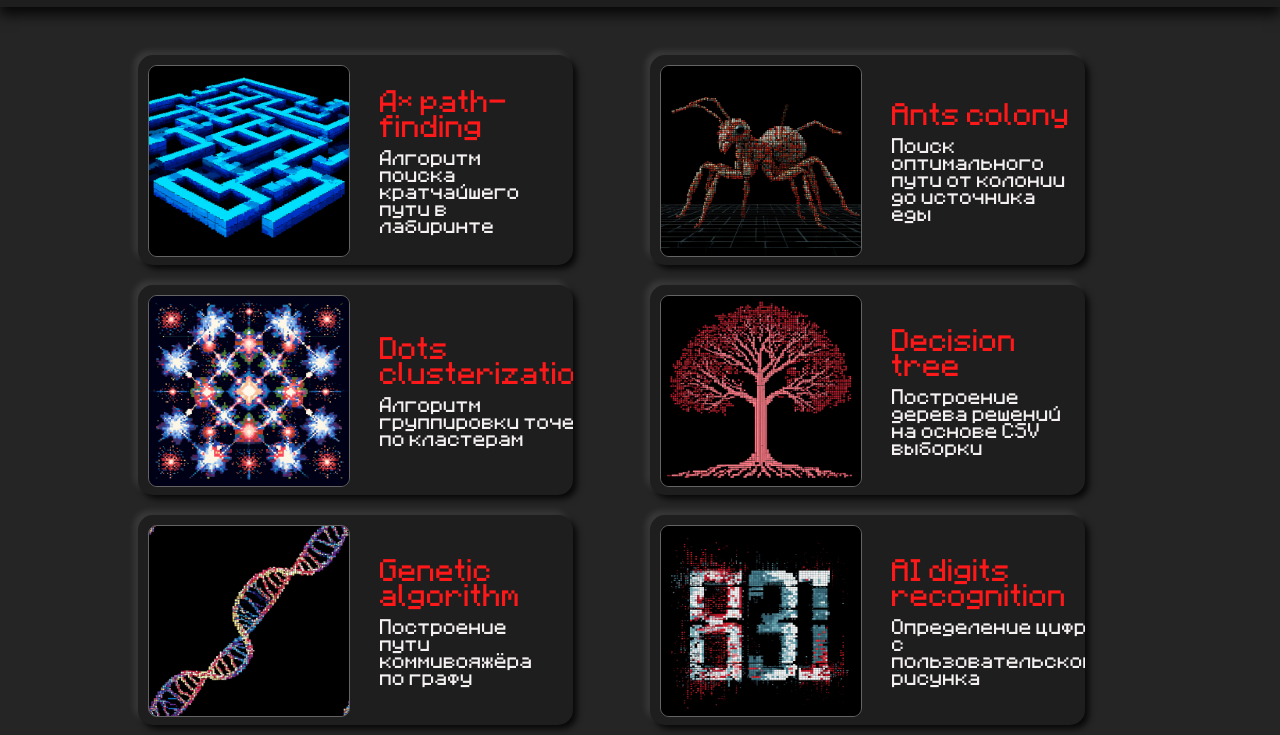
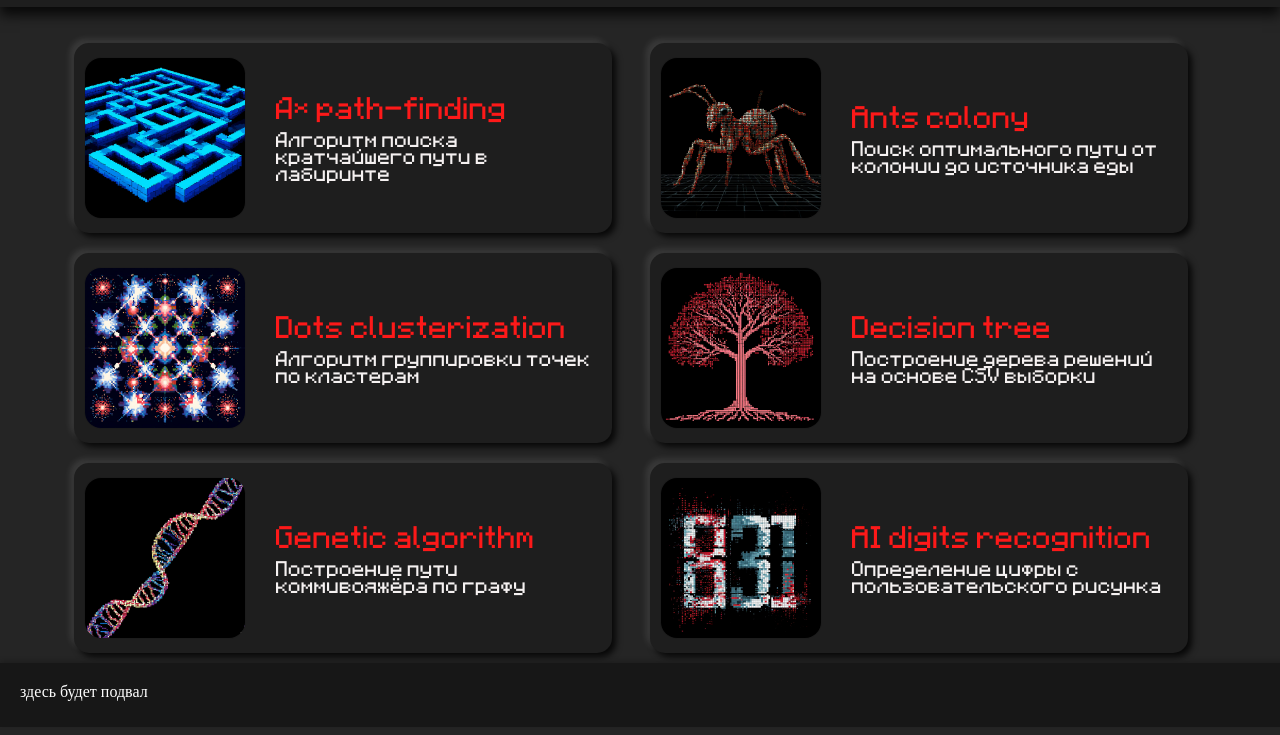
Before and after one commit to aspakaramych/webAlgosHITs, a plain HTML site: page mainpage/index.html in a window 1280 px wide. Shown: the part 73-808 px from the top of the page. Drawn offline with Linux system fonts and the light colour scheme.

Commit message:
add footer, redesign mainpage

```diff
--- a/common_styles.css
+++ b/common_styles.css
@@ -11,13 +11,26 @@ body {
 .page_header {
     width: 100%;
     height: 10vh;
-    background-color: black;
     display: flex;
     flex-direction: row;
-    background-color: #1e1e1e; /* Цвет близкий к фону */
+    background-color: #1e1e1e;
     box-shadow:
-            0 8px 12px rgba(0, 0, 0, 0.8), /* Темная внешняя тень внизу */
-            0 -4px 6px rgba(255, 255, 255, 0.1); /* Легкая светлая тень сверху */
+            0 8px 12px rgba(0, 0, 0, 0.8),
+            0 -4px 6px rgba(255, 255, 255, 0.1);
+}
+
+footer {
+    clear: both;
+    position: fixed;
+    bottom: 0;
+    left: 0;
+    width: 100%;
+    height: 3vh;
+    background-color: #171717;
+    color: #fff;
+    padding: 20px;
+    text-align: left;
+    box-shadow: 0 -2px 5px rgba(0, 0, 0, 0.2);
 }
 
 .logo_text {
--- a/mainpage/index.html
+++ b/mainpage/index.html
@@ -101,5 +101,10 @@
             </a>
         </div>
     </section>
+    <footer>
+        <div class="footer">
+            здесь будет подвал
+        </div>
+    </footer>
 </body>
 </html>
--- a/mainpage/style.css
+++ b/mainpage/style.css
@@ -3,9 +3,9 @@
     flex-direction: column;
     align-items: left;
     justify-content: space-between;
-    margin-top: 3%;
-    margin-left: 10%;
-    width: 40%;
+    margin-top: 2%;
+    margin-left: 5%;
+    width: 45%;
     overflow: auto;
     float:left;
     margin-right: 0%;
@@ -15,8 +15,8 @@
     display: flex;
     flex-direction: column;
     justify-content: left;
-    margin-top: 3%;
-    width:40%;
+    margin-top: 2%;
+    width:45%;
     overflow:auto;
     float:left;
 }
@@ -30,14 +30,21 @@
     border-radius: 15px;
     /*border: 4px solid transparent;*/
     padding: 10px;
-    width: 90%;
-    height: 190px;
+    width: 100%;
+    height: 170px;
     margin: 10px;
     box-shadow:
-            4px 4px 6px rgba(0, 0, 0, 0.8), /* Темная внешняя тень */
-            -4px -4px 6px rgba(255, 255, 255, 0.1); /* Легкая светлая тень */
+            4px 4px 6px rgba(0, 0, 0, 0.8),
+            -4px -4px 6px rgba(255, 255, 255, 0.1);
     overflow: hidden;
     /* box-sizing: border-box; */
+}
+
+.block:hover {
+    box-shadow:
+            inset 4px 4px 6px rgba(0, 0, 0, 0.5),
+            inset -4px -4px 6px rgba(255, 255, 255, 0.2);
+    transform: scale(0.98);
 }
 
 .image-container {
@@ -46,10 +53,10 @@
 }
 
 .card-image {
-    width: 200px;
-    height: 190px;
-    border-radius: 9px;
-    border: 1px solid rgb(100, 100, 101);
+    width: 160px;
+    height: 160px;
+    border-radius: 17px;
+    border: 1px solid #1c1c1c;
 }
 
 .text-container {
```
